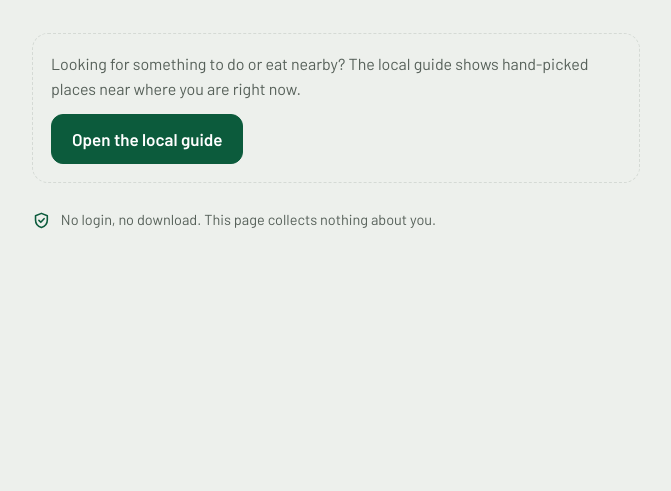
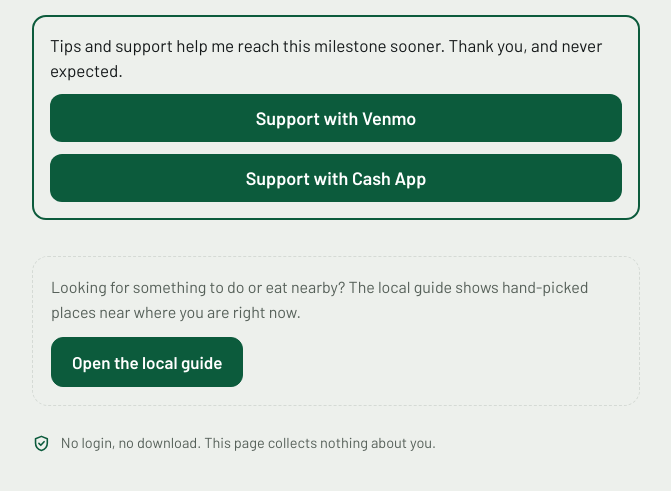
Before and after one commit to SSIMZFamily/dmv-rider-guide, a plain HTML site: page welcome.html in a window 1280 px wide. Shown: the part 1372-1863 px from the top of the page, without its empty margins (304-975 px from the left). Before the commit the page ends 1658 px from the top, so only its background shows below. Drawn offline with Linux system fonts and the light colour scheme.

Commit message:
Story page: turn on Venmo and Cash App support buttons
Co-Authored-By: Claude Sonnet 5.5 <noreply@anthropic.com>
Claude-Session: https://claude.ai/code/session_01KYrTQ5U9mQBS3k6GS4Lr96

```diff
--- a/welcome.html
+++ b/welcome.html
@@ -96,7 +96,7 @@ h1,h2,p{margin:0}
 /* ===== EDIT THIS BLOCK ===== */
 var CONFIG={
   // Direct support section. Keep enabled:false until Uber Driver Support confirms in writing that it is allowed.
-  support:{enabled:false,links:[{label:'Support with Venmo',url:'https://venmo.com/u/DMVJourneyGuru'},{label:'Support with Cash App',url:'https://cash.app/$DMVJourneyGuru'}],text:'Tips and support help me reach this milestone sooner. Thank you, and never expected.'},
+  support:{enabled:true,links:[{label:'Support with Venmo',url:'https://venmo.com/u/DMVJourneyGuru'},{label:'Support with Cash App',url:'https://cash.app/$DMVJourneyGuru'}],text:'Tips and support help me reach this milestone sooner. Thank you, and never expected.'},
   follow:{tiktok:'https://www.tiktok.com/@dmvjourneyguru',youtube:'https://www.youtube.com/@DMVJourneyGuru',instagram:'https://www.instagram.com/dmvjourneyguru/',etsy:'https://subuvision.etsy.com'},
   // One story per driver key (the link ?d=key). 'default' is used when there is no key. Each story is a list of paragraphs; the first is shown large.
   stories:{
```
